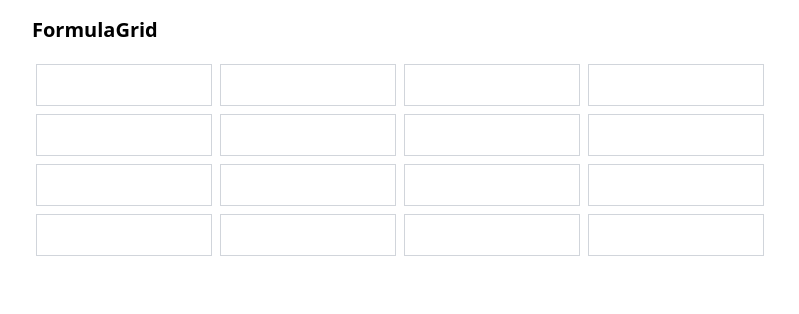
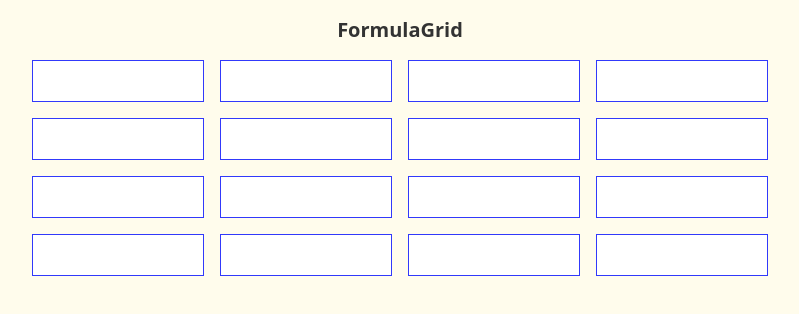
Before and after one commit to Balaganesh003/formula-grid, a React (Create React App) app: page / in a window 1280 px wide. Shown: the top 314 px of the page, without its empty margins (240-1039 px from the left). Built offline with nearby package versions, Linux system fonts and the light colour scheme.

Commit message:
updated the styles

```diff
--- a/src/App.js
+++ b/src/App.js
@@ -3,9 +3,11 @@ import Grid from './components/Grid';
 
 const Home = () => {
   return (
-    <div className="container mx-auto p-4 max-w-[768px]">
-      <h1 className="text-xl font-bold mb-4">FormulaGrid</h1>
+    <div className="container  bg-custom-light min-h-screen min-w-screen text-custom-dark w-full h-full">
+      <div className='max-w-[768px] w-full mx-auto p-4'>
+      <h1 className="text-xl font-bold mb-4 text-center">FormulaGrid</h1>
       <Grid />
+      </div>
     </div>
   );
 };
--- a/src/components/Cell.jsx
+++ b/src/components/Cell.jsx
@@ -9,7 +9,7 @@ const Cell = forwardRef(({ value, onChange, onBlur, onKeyDown }, ref) => {
       onChange={(e) => onChange(e.target.value)} // Extract string value from event
       onBlur={onBlur}
       onKeyDown={onKeyDown}
-      className="border border-gray-300 p-2 m-1"
+      className="border border-custom-blue outline-none p-2 text-custom-dark hover:shadow-[4px_4px_0px_#3139FB] focus:shadow-[4px_4px_0px_#3139FB] transition-all duration-300  ease-linear"
     />
   );
 });
--- a/src/components/Grid.jsx
+++ b/src/components/Grid.jsx
@@ -78,7 +78,7 @@ function serializeCell(cell) {
 
   return (
     <div>
-      <div className="grid grid-cols-4 grid-rows-4">
+     <div className="grid grid-cols-4 gap-4">
         {gridData.map((row, rowIndex) =>
           row.map((cell, colIndex) => (
             <Cell
--- a/src/index.css
+++ b/src/index.css
@@ -1,3 +1,13 @@
 @tailwind base;
 @tailwind components;
 @tailwind utilities;
+
+*{
+    margin: 0;
+    padding: 0;
+    box-sizing: border-box;
+}
+
+body{
+    background-color: #FFFCEC;
+}
--- a/tailwind.config.js
+++ b/tailwind.config.js
@@ -4,7 +4,14 @@ module.exports = {
     "./src/**/*.{js,jsx,ts,tsx}",
   ],
   theme: {
-    extend: {},
+    extend: {
+      colors: {
+      'custom-red': '#FF3333',
+      'custom-blue': '#3139FB',
+        'custom-dark': '#333333',
+      'custom-light':  '#FFFCEC',
+    },
+    },
   },
   plugins: [],
 }
```
